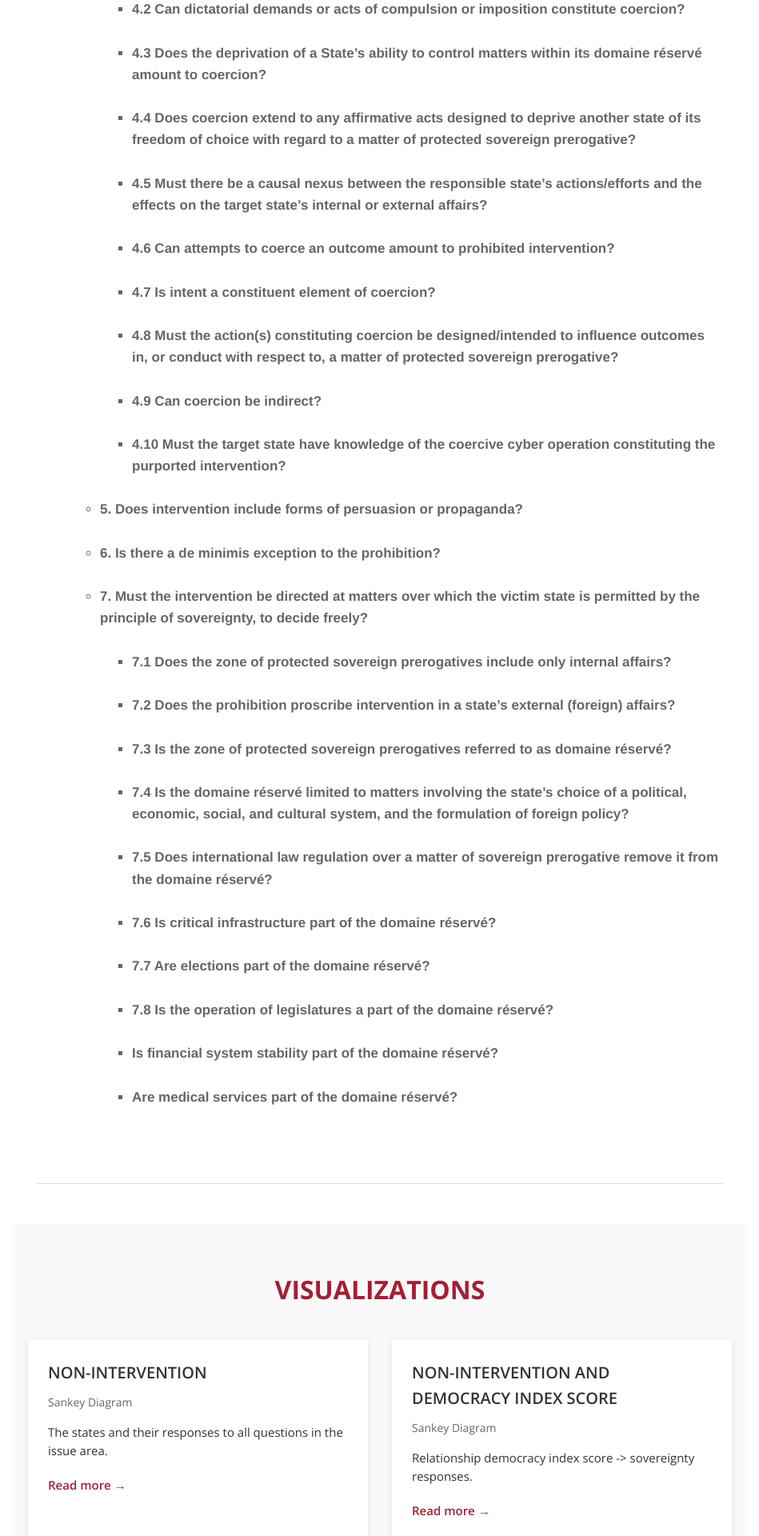
After one commit to marieleponti/globalcyberlawproject-ilit, a Django app: page /nonintervention in a window 1280 px wide. The commit adds this page. Shown: the part 600-2520 px from the top of the page at 80% size, without its empty margins (165-1114 px from the left). Run offline with Django 4.2, Linux system fonts and the light colour scheme.

Commit message:
update Non-Intervention question pages

```diff
--- a/src/core/templates/core/base.html
+++ b/src/core/templates/core/base.html
@@ -4,7 +4,7 @@
 <head>
     <meta charset="UTF-8">
     <meta name="viewport" content="width=device-width, initial-scale=1.0">
-    <title>{% block title %}National Cyber Statements{% endblock %}</title>
+    <title>{% block title %}Global Cyber Law Resource Project{% endblock %}</title>
     <link href="https://fonts.googleapis.com/css2?family=Open+Sans:ital,wght@0,300;0,400;0,600;0,700;1,400&display=swap" rel="stylesheet">
     <style>
         :root {
@@ -245,7 +245,7 @@
                 <ul class="dropdown-menu">
                     <li><a href="{% url 'use_of_force' %}">Use of Force</a></li>
                     <li><a href="{% url 'sovereignty' %}">Sovereignty</a></li>
-                    <li><a href="">Nonintervention</a></li>
+                    <li><a href="{% url 'nonintervention' %}">Nonintervention</a></li>
                     <li><a href="">Countermeasures</a></li>
                 </ul>
             </li>
@@ -270,7 +270,7 @@
             <div class="logo">
 <!--                <img src="{% static 'images/temple-logo.png' %}" alt="Temple University Logo">-->
                 <div class="logo-text">
-                    <h1>National Cyber Statements</h1>
+                    <h1>Global Cyber Law Resource Project</h1>
                     <p>Institute for Law, Innovation &amp; Technology - Temple University - Beasley School of Law</p>
                     <p>Tech, Law &amp; Security Program - American University - Washington College of Law</p>
                 </div>
@@ -289,29 +289,29 @@
 
     <footer class="footer">
         <div class="footer-container">
-            <div class="footer-section">
-                <h3>Quick Links</h3>
-                <ul>
-                    <li><a href="#">Temple University</a></li>
-                    <li><a href="#">American University</a></li>
-                    <li><a href="#">Beasley School of Law</a></li>
-                    <li><a href="#">Washington School of Law</a></li>
-                    <li><a href="#">Calendar</a></li>
-                </ul>
-            </div>
-            <div class="footer-section">
-                <h3>Contact Us</h3>
-                <address>
-                    Institute for Law &amp; Innovation<br>
-                    1719 N. Broad Street<br>
-                    Philadelphia, PA 19122<br>
-                    Phone: (215) 204-0000<br>
-                    Email: info@ilit.temple.edu
-                </address>
-            </div>
-        </div>
+<!--            <div class="footer-section">-->
+<!--                <h3>Quick Links</h3>-->
+<!--                <ul>-->
+<!--                    <li><a href="#">Temple University</a></li>-->
+<!--                    <li><a href="#">American University</a></li>-->
+<!--                    <li><a href="#">Beasley School of Law</a></li>-->
+<!--                    <li><a href="#">Washington School of Law</a></li>-->
+<!--                    <li><a href="#">Calendar</a></li>-->
+<!--                </ul>-->
+<!--            </div>-->
+<!--            <div class="footer-section">-->
+<!--                <h3>Contact Us</h3>-->
+<!--                <address>-->
+<!--                    Institute for Law &amp; Innovation<br>-->
+<!--                    1719 N. Broad Street<br>-->
+<!--                    Philadelphia, PA 19122<br>-->
+<!--                    Phone: (215) 204-0000<br>-->
+<!--                    Email: info@ilit.temple.edu-->
+<!--                </address>-->
+<!--            </div>-->
+<!--        </div>-->
         <div class="copyright">
-            &copy; {% now "Y" %} Temple University. All Rights Reserved.
+            &copy; {% now "Y" %}  Global Cyber Law Resource Project. All Rights Reserved.
         </div>
     </footer>
 </body>
--- /dev/null
+++ b/src/core/templates/core/nonintervention.html
@@ -0,0 +1,297 @@
+{% extends 'core/base.html' %}
+
+{% block content %}
+<div>
+    <h1>Non-Intervention</h1>
+</div>
+
+<div class="uof-into-header">
+    <div class="header-wrapper">
+
+        <span class="uof-into-label">Questions</span>
+
+        <div class="questions">
+            <strong>
+                <ol>
+                    <ul>
+                        <li>1. Is the prohibition of non-intervention a norm of customary international law?</li>
+                        <br>
+                    </ul>
+
+                    <ul>
+                        <li>2. Is the scope of the principle of non-intervention uncertain?</li>
+                        <br>
+                    </ul>
+                    <ul>
+                        <li>3. Does the prohibition of non-intervention apply to cyber-operations?</li>
+                        <br>
+                    </ul>
+                    <ul>
+                        <li>4. Is coercion a constituent element of prohibited intervention?</li>
+                        <br>
+                        <ul>
+                            <li>4.1 Is coercion limited to the employment of physical force?</li>
+                            <br>
+                            <li>4.2 Can dictatorial demands or acts of compulsion or imposition constitute coercion?
+                            </li>
+                            <br>
+                            <li>4.3 Does the deprivation of a State’s ability to control matters within its domaine
+                                réservé amount to coercion?
+                            </li>
+                            <br>
+                            <li>4.4 Does coercion extend to any affirmative acts designed to deprive another state of
+                                its freedom of choice
+                                with regard to a matter of protected sovereign prerogative?
+                            </li>
+                            <br>
+                            <li>4.5 Must there be a causal nexus between the responsible state’s actions/efforts and the
+                                effects on the
+                                target state’s internal or external affairs?
+                            </li>
+                            <br>
+                            <li>4.6 Can attempts to coerce an outcome amount to prohibited intervention?</li>
+                            <br>
+                            <li>4.7 Is intent a constituent element of coercion?</li>
+                            <br>
+                            <li>4.8 Must the action(s) constituting coercion be designed/intended to influence outcomes
+                                in, or conduct
+                                with respect to, a matter of protected sovereign prerogative?
+                            </li>
+                            <br>
+                            <li>4.9 Can coercion be indirect?</li>
+                            <br>
+                            <li>4.10 Must the target state have knowledge of the coercive cyber operation constituting
+                                the purported intervention?
+                            </li>
+                            <br>
+
+                        </ul>
+                    </ul>
+                    <ul>
+                        <li>5. Does intervention include forms of persuasion or propaganda?</li>
+                        <br>
+                    </ul>
+                    <ul>
+                        <li>6. Is there a de minimis exception to the prohibition?</li>
+                        <br>
+                    </ul>
+                    <ul>
+                        <li>7. Must the intervention be directed at matters over which the victim state is permitted by
+                            the principle of sovereignty, to decide freely?
+                        </li>
+                        <br>
+                        <ul>
+                            <li>7.1 Does the zone of protected sovereign prerogatives include only internal affairs? </li>
+                            <br>
+                            <li>7.2 Does the prohibition proscribe intervention in a state’s external (foreign) affairs? </li>
+                            <br>
+                            <li>7.3 Is the zone of protected sovereign prerogatives referred to as domaine réservé? </li>
+                            <br>
+                            <li>7.4 Is the domaine réservé limited to matters involving the state’s choice of a political, economic,
+                                social, and cultural system, and the formulation of foreign policy? </li>
+                            <br>
+                            <li>7.5 Does international law regulation over a matter of sovereign prerogative remove it from the domaine
+                                réservé?</li>
+                            <br>
+                            <li>7.6 Is critical infrastructure part of the domaine réservé?</li>
+                            <br>
+                            <li>7.7 Are elections part of the domaine réservé? </li>
+                            <br>
+                            <li>7.8 Is the operation of legislatures a part of the domaine réservé?</li>
+                            <br>
+                            <li>Is financial system stability part of the domaine réservé?</li>
+                            <br>
+                            <li>Are medical services part of the domaine réservé?</li>
+                            <br>
+                        </ul>
+                    </ul>
+
+                </ol>
+            </strong>
+        </div>
+    </div>
+</div>
+
+<section class="uof-vis-section">
+    <div class="container">
+        <h2 class="section-title">Visualizations</h2>
+        <div class="vis-grid">
+            <!-- Vis 1 -->
+            <div class="vis-card">
+                <h3 class="vis-title">Non-Intervention</h3>
+                <div class="vis-meta">Sankey Diagram</div>
+                <p class="vis-desc">The states and their responses to all questions in the issue area.</p>
+                <a href="" class="vis-link">Read more →</a>
+            </div>
+
+            <!-- Vis 2 -->
+            <div class="vis-card">
+                <h3 class="vis-title">Non-Intervention and Democracy Index Score</h3>
+                <div class="vis-meta">Sankey Diagram</div>
+                <p class="vis-desc">Relationship democracy index score -> sovereignty responses.</p>
+                <a href="" class="vis-link">Read more →</a>
+            </div>
+
+            <!-- Vis 3 -->
+            <div class="vis-card">
+                <h3 class="vis-title">Non-Intervention and Sovereignty Comparison </h3>
+                <div class="vis-meta">Parallel Categories Diagram</div>
+                <p class="vis-desc">Comparison of question responses from issue areas Non-Intervention and
+                    Sovereignty.</p>
+                <a href="" class="vis-link">Read more →</a>
+            </div>
+        </div>
+    </div>
+</section>
+
+<style>
+    .uof-into-header {
+        font-family: 'Georgia', 'Times New Roman', serif;
+<!--        color: #222;-->
+        max-width: 1000px;
+        margin: 50px auto;
+        padding: 0 30px;
+    }
+
+    .header-wrapper {
+        border-bottom: 1px solid #e0e0e0;
+        padding-bottom: 35px;
+    }
+
+    .uof-into-label {
+        display: block;
+        font-family: 'Helvetica Neue', Arial, sans-serif;
+        font-size: 20px;
+        font-weight: 700;
+        letter-spacing: 0.5px;
+        text-transform: uppercase;
+        color: #777;
+        margin-bottom: 12px;
+    }
+
+    h1 {
+        font-size: 42px;
+        font-weight: 500;
+        line-height: 1.15;
+        margin: 0 0 12px 0;
+        color: #000;
+        text-transform: uppercase;
+    }
+
+    h2 {
+        font-size: 24px;
+        font-weight: 400;
+        line-height: 1.4;
+        margin: 0 0 28px 0;
+        color: #444;
+        text-transform: uppercase;
+
+    }
+
+    .questions {
+        font-family: 'Helvetica Neue', Arial, sans-serif;
+        font-size: 17px;
+        color: #666;
+        margin-bottom: 32px;
+    }
+
+    @media (max-width: 768px) {
+        .uof-into-header {
+            padding: 0 20px;
+            margin: 40px auto;
+        }
+
+        h1 {
+            font-size: 32px;
+        }
+
+        h2 {
+            font-size: 24px;
+        }
+
+        .intro-paragraphs {
+            font-size: 19px;
+        }
+    }
+
+    .uof-vis-section {
+        background-color: #f9f9f9;
+        padding: 60px 0;
+        font-family: 'Open Sans', Arial, sans-serif;
+    }
+
+    .container {
+        max-width: 1200px;
+        margin: 0 auto;
+        padding: 0 20px;
+    }
+
+    .section-title {
+        color: #A41E35; /* Temple cherry */
+        font-size: 32px;
+        margin-bottom: 40px;
+        text-align: center;
+        font-weight: 700;
+    }
+
+    .vis-grid {
+        display: grid;
+        grid-template-columns: repeat(auto-fill, minmax(280px, 1fr));
+        gap: 30px;
+    }
+
+    .vis-card {
+        background: white;
+        border-radius: 4px;
+        padding: 25px;
+        box-shadow: 0 2px 8px rgba(0,0,0,0.1);
+        transition: transform 0.2s;
+    }
+
+    .vis-card:hover {
+        transform: translateY(-5px);
+    }
+
+    .vis-title {
+        font-size: 20px;
+        margin: 0 0 10px 0;
+        font-weight: 600;
+        text-transform: uppercase;
+    }
+
+    .vis-meta {
+        color: #666;
+        font-size: 14px;
+        margin-bottom: 15px;
+    }
+
+    .vis-desc {
+        color: #333;
+        font-size: 15px;
+        line-height: 1.5;
+        margin-bottom: 20px;
+    }
+
+    .vis-link {
+        color: #A41E35;
+        text-decoration: none;
+        font-weight: 600;
+        font-size: 15px;
+        display: inline-block;
+    }
+
+    .vis-link:hover {
+        text-decoration: underline;
+    }
+
+    @media (max-width: 768px) {
+        .vis-grid {
+            grid-template-columns: 1fr;
+        }
+
+        .section-title {
+            font-size: 28px;
+        }
+    }
+</style>
+{% endblock content %}
--- a/src/core/templates/core/sovereignty.html
+++ b/src/core/templates/core/sovereignty.html
@@ -219,7 +219,7 @@
 </div>
 
 <section class="uof-vis-section">
-    <div class="container">
+     <div class="container">
         <h2 class="section-title">Visualizations</h2>
         <div class="vis-grid">
             <!-- Vis 1 -->
@@ -245,8 +245,6 @@
                 <p class="vis-desc">Comparison of question responses from issue areas Use of Force and Sovereignty.</p>
                 <a href="{% url 'uof_sov_parallel_categories' %}" class="vis-link">Read more →</a>
             </div>
-
-
         </div>
     </div>
 </section>
--- a/src/core/templates/core/uof_demscore_sankey.html
+++ b/src/core/templates/core/uof_demscore_sankey.html
@@ -2,7 +2,8 @@
 
 {% block content %}
 <div class="container">
-    <h2>DEMOCRACY INDEX SCORE AND USE OF FORCE</h2>
+    <h2>DEMOCRACY INDEX SCORE & USE OF FORCE - By Response</h2>
     {{ uof_demscore_sankey|safe }}
+    <p>The middle node represents the democracy index score range, using the d.i.s. assigned to each country by the EIU report. </p>
 </div>
 {% endblock %}
--- a/src/core/templates/core/uof_eu_members.html
+++ b/src/core/templates/core/uof_eu_members.html
@@ -2,7 +2,7 @@
 {% block content %}
 <div class="container">
     <script src="https://cdn.plot.ly/plotly-latest.min.js"></script>
-    <h1>EU AND ITS MEMBER STATES' RESPONSES ON USE OF FORCE</h1>
+    <h1>USE OF FORCE - EU and EU Member States' Responses</h1>
 
     {% if uof_eu_members_table %}
     <!-- Mostrar el gráfico directamente -->
--- a/src/core/templates/core/uof_sankey.html
+++ b/src/core/templates/core/uof_sankey.html
@@ -2,7 +2,7 @@
 
 {% block content %}
 <div class="container">
-    <h2>USE OF FORCE</h2>
+    <h2>USE OF FORCE - By Response</h2>
     {{ uof_sankey|safe }}
 </div>
 {% endblock content %}
--- a/src/core/templates/core/uof_scatter.html
+++ b/src/core/templates/core/uof_scatter.html
@@ -2,5 +2,6 @@
 
 {% block content %}
 <div class="container">
+    <h1>USE OF FORCE - State Responses</h1>
     {{ uof_scatter|safe }}
 {% endblock %}
--- a/src/core/templates/core/uof_sov_parallel_categories.html
+++ b/src/core/templates/core/uof_sov_parallel_categories.html
@@ -1,7 +1,7 @@
 {% extends 'core/base.html' %}
 {% block content %}
 <div class="container">
-    <h2>USE OF FORCE AND SOVEREIGNTY PARALLEL CATEGORIES</h2>
+    <h2>USE OF FORCE & SOVEREIGNTY - Comparison by Responses</h2>
     {{ uof_sov_parallel_categories|safe }}
 </div>
 {% endblock %}
--- a/src/core/urls.py
+++ b/src/core/urls.py
@@ -5,6 +5,7 @@ urlpatterns = [
     path('', views.home, name='home'),
     path('uof', views.use_of_force, name='use_of_force'),
     path('sovereignty', views.sovereignty, name='sovereignty'),
+    path('nonintervention', views.nonintervention, name='nonintervention'),
     path('uof-sankey', views.uof_sankey, name='uof_sankey'),
     path('uof-demscore-sankey', views.uof_demscore_sankey, name='uof_demscore_sankey'),
     path('uof-scatter', views.uof_scatter, name='uof_scatter'),
--- a/src/core/utils/sunburst_utils.py
+++ b/src/core/utils/sunburst_utils.py
@@ -14,7 +14,7 @@ def create_uofq8_sunburst_figure(df_force, df_nato):
 
     filtered_df = merged_df[merged_df[key_question_col].isin(valid_answers)]
 
-    df = filtered_df[['NATO (Y/N)', key_question_col, 'Iso']].copy()
+    df = filtered_df[['NATO (Y/N)', key_question_col, 'iso']].copy()
 
     fig = go.Figure(go.Sunburst(
         ids=[df['NATO (Y/N)'], df[key_question_col], df['iso']],
--- a/src/core/views.py
+++ b/src/core/views.py
@@ -23,6 +23,9 @@ def use_of_force(request):
 
 def sovereignty(request):
     return render(request, 'core/sovereignty.html')
+
+def nonintervention(request):
+    return render(request, 'core/nonintervention.html')
 
 def uof_sankey(request):
     try:
```
Also changed, not shown: src/core/utils/parallel_categories_utils.py (+10 -6 lines).
